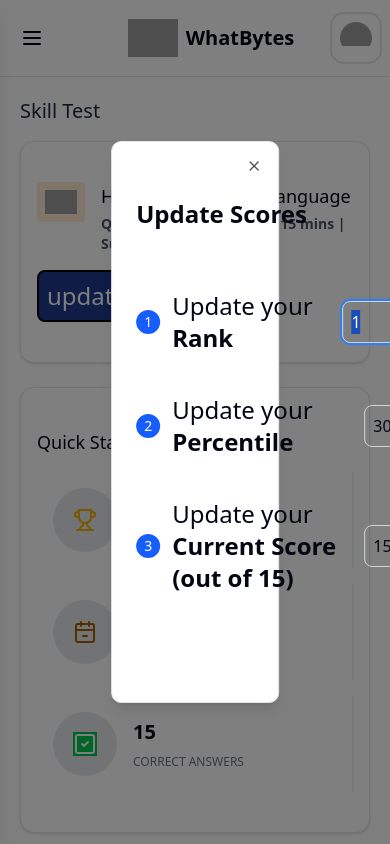
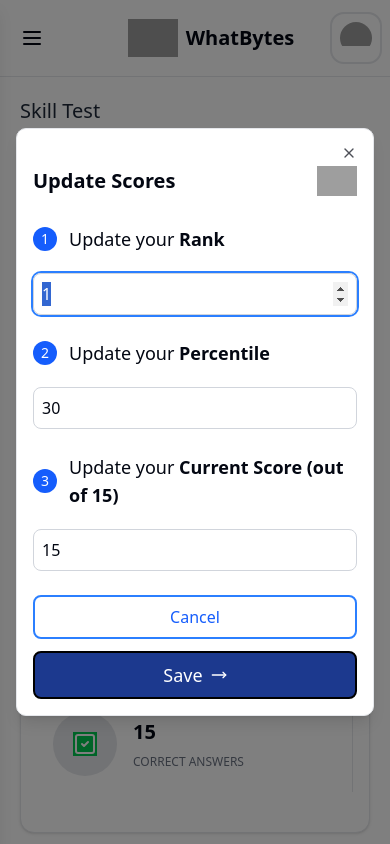
Before and after one commit to bamikefa-adewale/whatBytes, a Next.js app: page / in a window 390 px wide. Both pictures are taken after a click on the button "update". Shown: the top 844 px of the page. Built offline with nearby package versions, Linux system fonts and the light colour scheme; grey boxes are pictures that could not be loaded.

Commit message:
mobile view for modalpopu added

```diff
--- a/src/components/WhatBytesDashboard/UpdateScoreModal.tsx
+++ b/src/components/WhatBytesDashboard/UpdateScoreModal.tsx
@@ -49,6 +49,7 @@ export const UpdateScoreModal: React.FC<UpdateScoreModalProps> = ({
       setValue("percentile", scores.percentile);
     }
   }, [setValue, scores]);
+
   const HtmlLogo =
     "https://res.cloudinary.com/dbrub0d6r/image/upload/v1742488254/html5_xenq6g.png";
 
@@ -61,11 +62,10 @@ export const UpdateScoreModal: React.FC<UpdateScoreModalProps> = ({
 
   return (
     <Dialog open={open} onOpenChange={onClose}>
-      <DialogContent className="  p-6 w-[43%]  ">
-        {" "}
+      <DialogContent className="p-4 sm:p-6 w-full sm:w-[90%] md:w-[80%] lg:w-[43%]">
         <form onSubmit={handleSubmit(onSubmit)} className="space-y-2 w-full">
-          <div className="flex justify-between my-8">
-            <DialogTitle className="text-2xl font-bold mb-4">
+          <div className="flex justify-between items-center my-4 sm:my-8">
+            <DialogTitle className="text-xl sm:text-2xl font-bold">
               Update Scores
             </DialogTitle>
             <Image
@@ -73,23 +73,25 @@ export const UpdateScoreModal: React.FC<UpdateScoreModalProps> = ({
               alt="HTML5 Logo"
               width={48}
               height={48}
-              className="object-contain"
+              className="object-contain w-10 h-10 sm:w-12 sm:h-12"
             />
           </div>
 
           <div className="space-y-4">
-            {/* Rank Input */}
             {inputFields.map(({ id, label, name, placeholder }) => (
-              <div key={id} className="flex items-center justify-between">
-                <div className="flex items-center gap-3">
+              <div
+                key={id}
+                className="flex flex-col sm:flex-row items-center justify-between gap-3"
+              >
+                <div className="flex items-center gap-3 w-full sm:w-auto">
                   <div className="flex items-center justify-center w-6 h-6 rounded-full bg-blue-600 text-white text-sm">
                     {id}
                   </div>
-                  <div className="flex-1 text-2xl my-3">
+                  <div className="flex-1 text-lg sm:text-xl my-2 sm:my-3">
                     Update your <span className="font-semibold">{label}</span>
                   </div>
                 </div>
-                <div className="w-80">
+                <div className="w-full sm:w-80">
                   <CustomInput
                     name={name}
                     register={register}
@@ -100,20 +102,20 @@ export const UpdateScoreModal: React.FC<UpdateScoreModalProps> = ({
               </div>
             ))}
           </div>
-          {/* Buttons */}
-          <div className="flex justify-end gap-3 mt-6">
+
+          <div className="flex flex-col sm:flex-row justify-end gap-3 mt-6">
             <CustomButton
               onClick={() => onClose(false)}
               type="button"
-              className="border-2 border-blue-500  bg-white text-blue-600 hover:text-gray-500"
+              className="border-2 border-blue-500 bg-white text-blue-600 hover:text-gray-500 w-full sm:w-auto"
             >
               Cancel
             </CustomButton>
             <CustomButton
               type="submit"
-              className=" bg-blue-900  hover:bg-gray-400 text-white border-2 border-black flex items-center gap-2 text-xl"
+              className="bg-blue-900 hover:bg-gray-400 text-white border-2 border-black flex items-center justify-center gap-2 text-lg sm:text-xl w-full sm:w-auto"
             >
-              save <MoveRight className="size-4" />
+              Save <MoveRight className="size-4" />
             </CustomButton>
           </div>
         </form>
```
